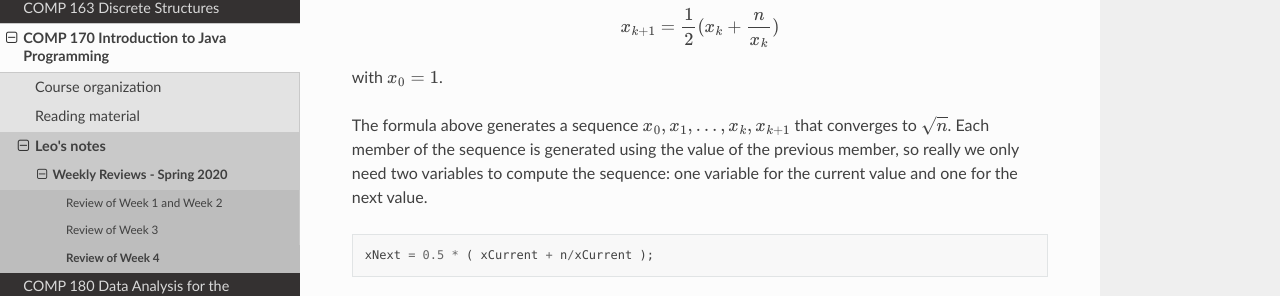
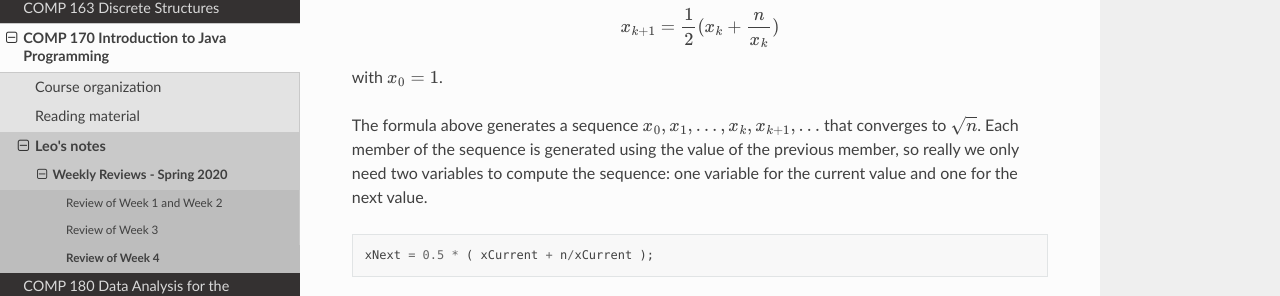
Before and after one commit to sleepyjaree/cdp, a Sphinx documentation site: the page built from source/COMP170/2020Spring/week4.rst, in a window 1280 px wide and 900 px high, scrolled down 2246 px. Shown: the part 144-440 px from the top of the window. Built offline with Sphinx 7.4.7 and the Read the Docs theme 2.0.0, drawn with Linux system fonts in a browser that asks for light colours; pages that are not in the unit, such as notebooks, are missing from menus.

Commit message:
Minor edit for SQRT Newton method added in COMP 170

```diff
--- a/source/COMP170/2020Spring/week4.rst
+++ b/source/COMP170/2020Spring/week4.rst
@@ -81,7 +81,7 @@ Loops are very useful when we write programs to perform numerical computations t
 
 with :math:`x_0=1`.
 
-The formula above generates a sequence :math:`x_0, x_1, \ldots, x_k, x_{k+1}` that converges to :math:`\sqrt{n}`. Each member of the sequence is generated using the value of the previous member, so really we only need two variables to compute the sequence: one variable for the current value and one for the next value.
+The formula above generates a sequence :math:`x_0, x_1, \ldots, x_k, x_{k+1}, \ldots` that converges to :math:`\sqrt{n}`. Each member of the sequence is generated using the value of the previous member, so really we only need two variables to compute the sequence: one variable for the current value and one for the next value.
 
 .. code-block:: java
 
```
